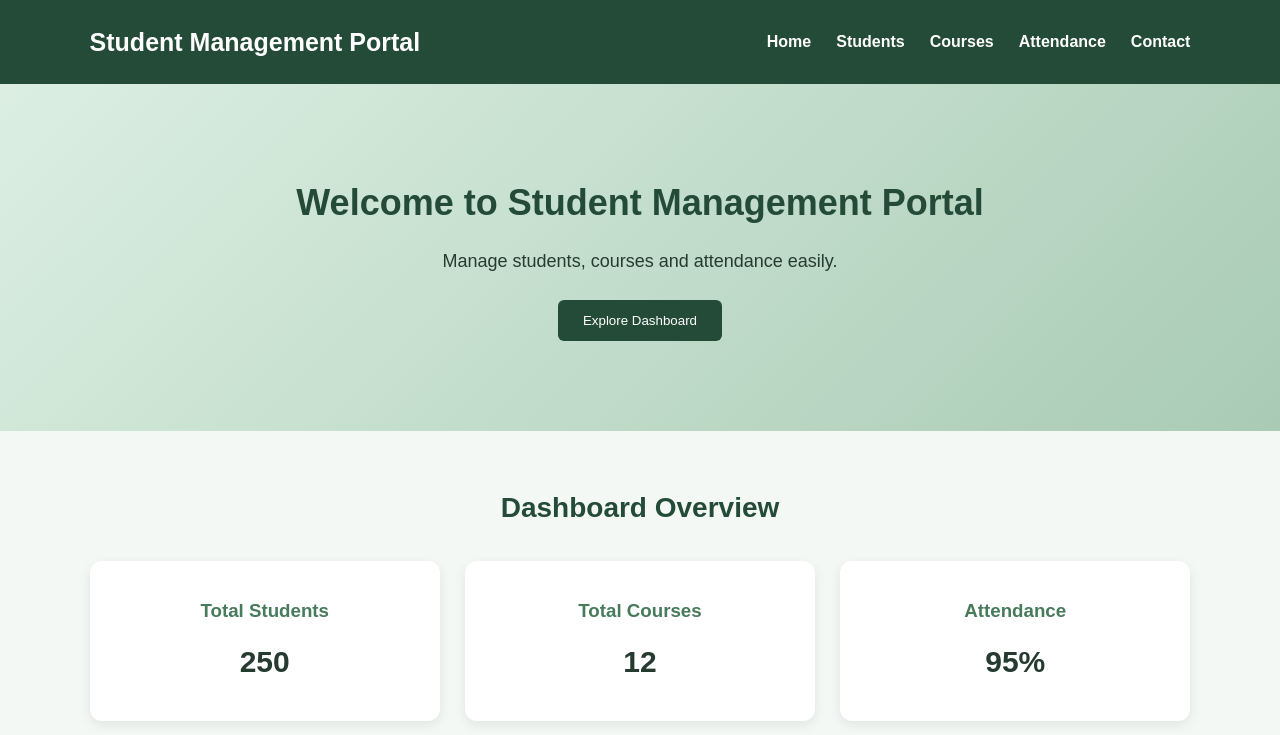
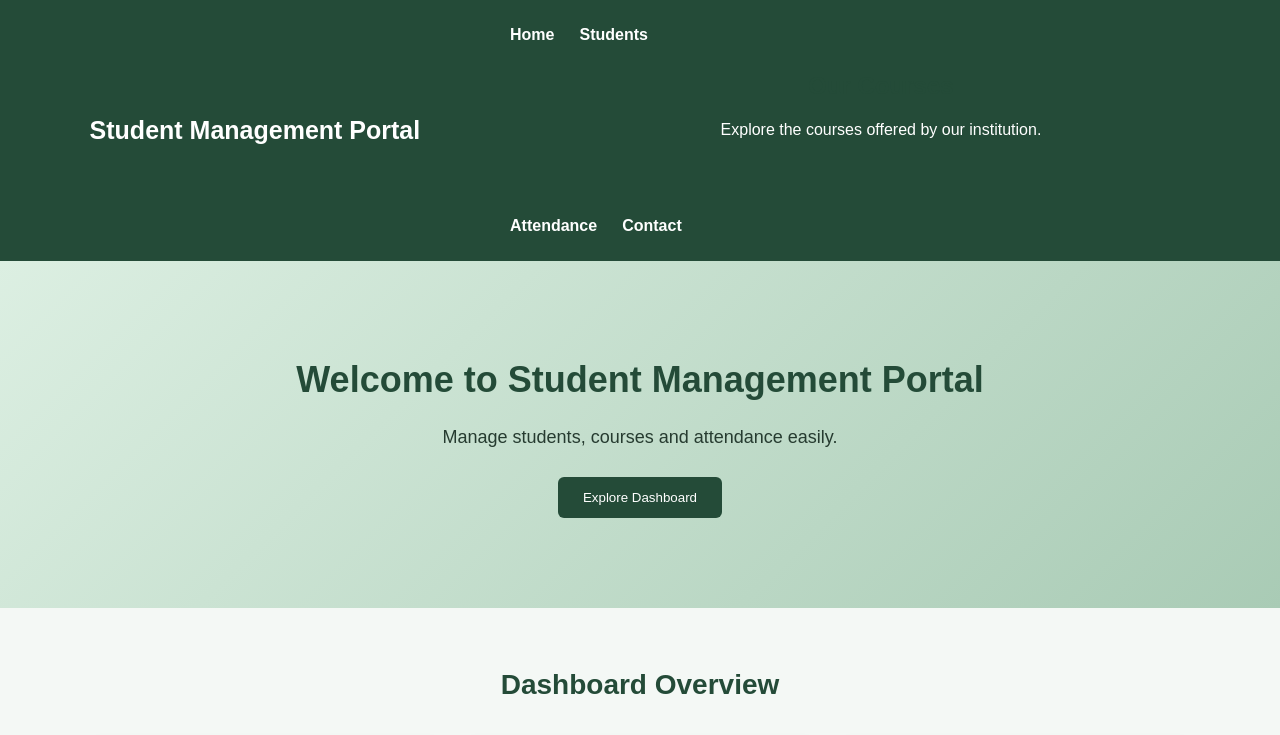
Before and after one commit to logapriyaofficial-22/student-management-portal-3, a plain HTML site: page index.html in a window 1280 px wide. Shown: the top 735 px of the page. Drawn offline with Linux system fonts and the light colour scheme.

Commit message:
Add courses section to index.html
Added a section for courses with a heading and description.

```diff
--- a/index.html
+++ b/index.html
@@ -15,7 +15,10 @@
         <nav>
             <a href="#home">Home</a>
             <a href="#students">Students</a>
-            <a href="courses.html">Courses</a>
+            <section id="courses">
+    <h2>Our Courses</h2>
+    <p>Explore the courses offered by our institution.</p>
+</section>
             <a href="#attendance">Attendance</a>
             <a href="#contact">Contact</a>
         </nav>
```
